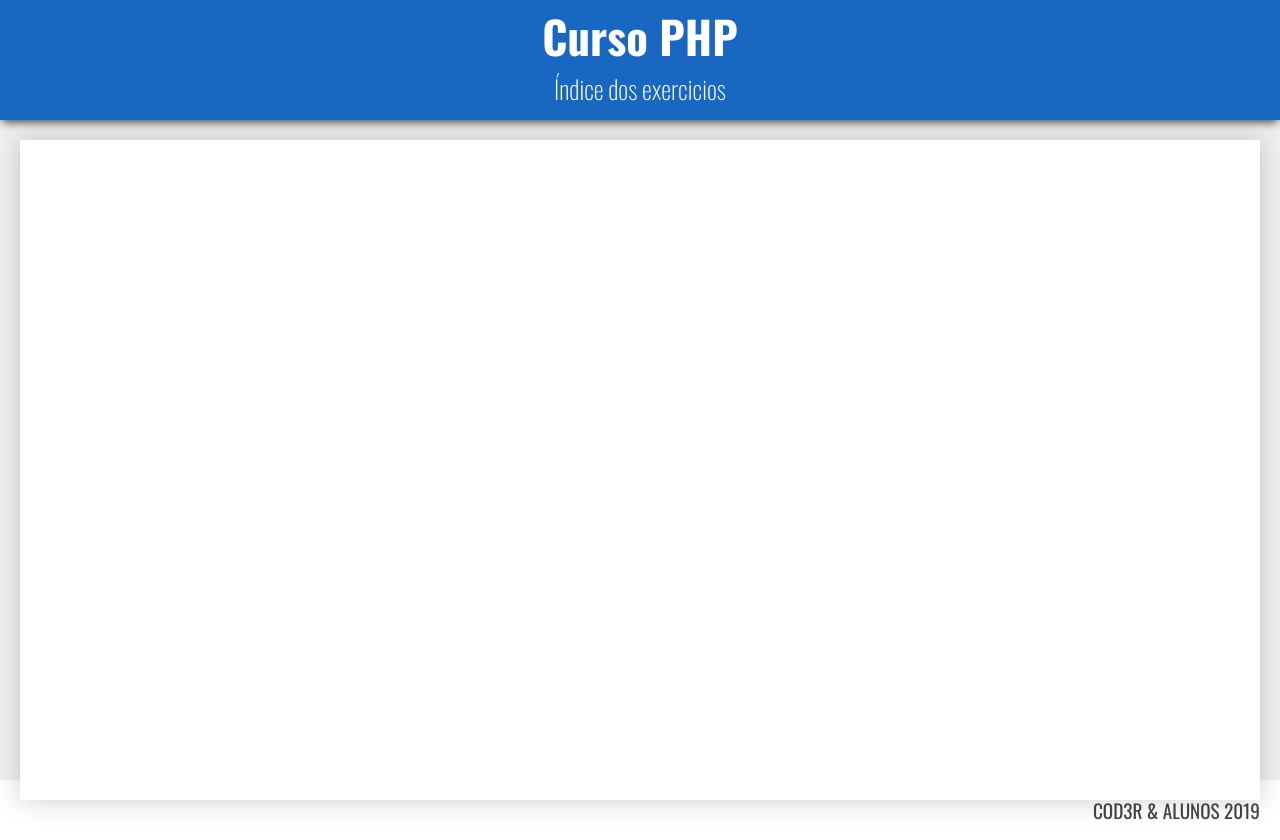
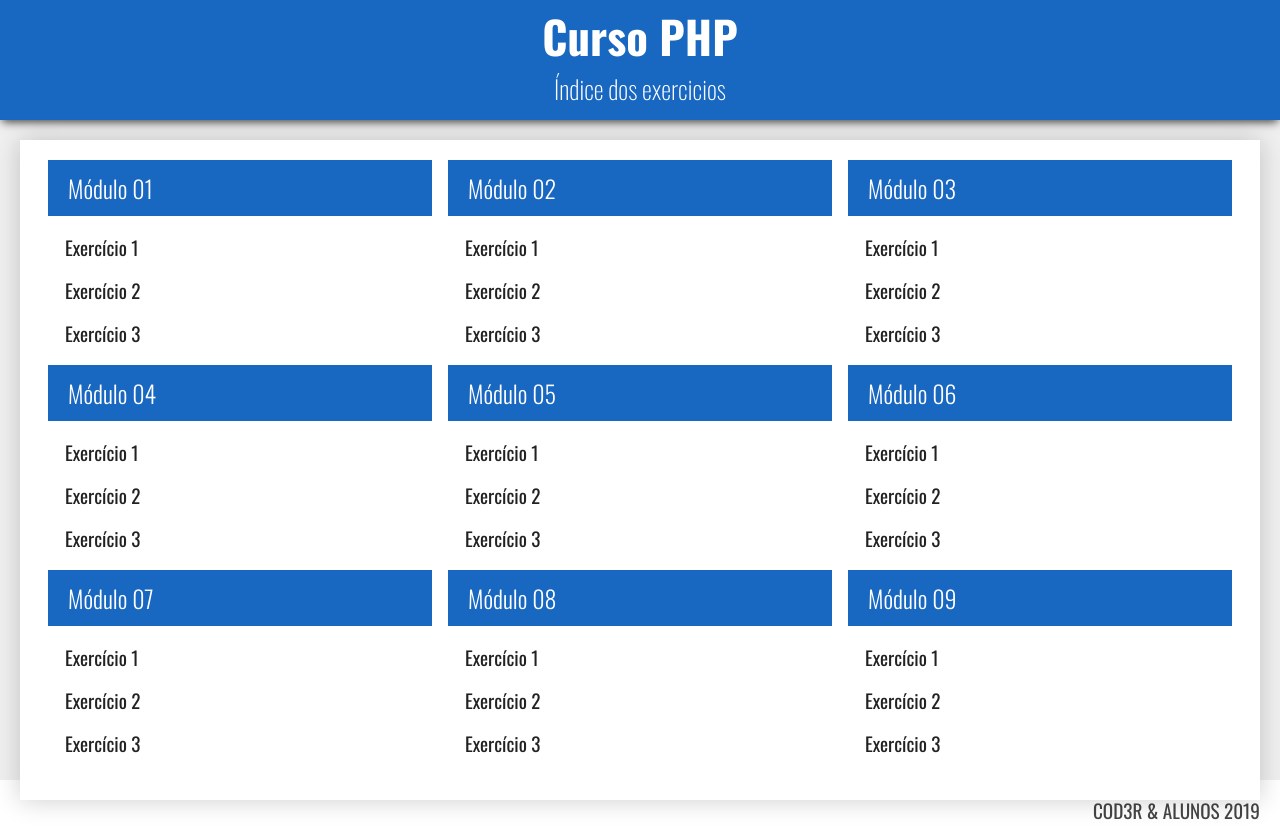
Before and after one commit to wandersoncsouza/cursophp7completo, a plain HTML site: page session2/index.html in a window 1280 px wide. Drawn offline with nearby package versions, Linux system fonts and the light colour scheme.

Commit message:
class_13_menu_css

```diff
--- a/session2/assets/estilo.css
+++ b/session2/assets/estilo.css
@@ -63,3 +63,44 @@ body {
   padding-right: 20px;
   color: #444;
 }
+
+.modulos{
+  display: flex;
+  flex-wrap: wrap;
+  justify-content: space-around;
+}
+
+.modulo{
+  flex-basis: 32%;
+}
+
+.modulo > h3{
+  margin: 0px;
+  color: #fff;
+  font-weight: 300;
+  font-size: 1.5rem;
+  padding: 10px 20px;
+  background-color: #1867c0;
+}
+
+.modulo > ul{
+  margin: 0px;
+  padding: 10px;
+  list-style: none;
+}
+
+.modulo > ul li{
+  padding: 7px;
+  font-size: 1.2rem;
+  cursor: pointer;
+}
+
+.modulo > ul > li > a{
+  display: flex;
+  text-decoration: none;
+  color: #222;
+}
+
+.modulo > ul > li:hover{
+  background-color: #eee;
+}
--- a/session2/index.html
+++ b/session2/index.html
@@ -14,7 +14,80 @@
 
      <main class="principal">
        <div class="conteudo">
-
+          <nav class="modulos">
+            <div class="modulo">
+              <h3>Módulo 01</h3>
+              <ul>
+                <li><a href="">Exercício 1</a></li>
+                <li><a href="">Exercício 2</a></li>
+                <li><a href="">Exercício 3</a></li>
+              </ul>
+            </div>
+            <div class="modulo">
+              <h3>Módulo 02</h3>
+              <ul>
+                <li><a href="">Exercício 1</a></li>
+                <li><a href="">Exercício 2</a></li>
+                <li><a href="">Exercício 3</a></li>
+              </ul>
+            </div>
+            <div class="modulo">
+              <h3>Módulo 03</h3>
+              <ul>
+                <li><a href="">Exercício 1</a></li>
+                <li><a href="">Exercício 2</a></li>
+                <li><a href="">Exercício 3</a></li>
+              </ul>
+            </div>
+            <div class="modulo">
+              <h3>Módulo 04</h3>
+              <ul>
+                <li><a href="">Exercício 1</a></li>
+                <li><a href="">Exercício 2</a></li>
+                <li><a href="">Exercício 3</a></li>
+              </ul>
+            </div>
+            <div class="modulo">
+              <h3>Módulo 05</h3>
+              <ul>
+                <li><a href="">Exercício 1</a></li>
+                <li><a href="">Exercício 2</a></li>
+                <li><a href="">Exercício 3</a></li>
+              </ul>
+            </div>
+            <div class="modulo">
+              <h3>Módulo 06</h3>
+              <ul>
+                <li><a href="">Exercício 1</a></li>
+                <li><a href="">Exercício 2</a></li>
+                <li><a href="">Exercício 3</a></li>
+              </ul>
+            </div>
+            <div class="modulo">
+              <h3>Módulo 07</h3>
+              <ul>
+                <li><a href="">Exercício 1</a></li>
+                <li><a href="">Exercício 2</a></li>
+                <li><a href="">Exercício 3</a></li>
+              </ul>
+            </div>
+            <div class="modulo">
+              <h3>Módulo 08</h3>
+              <ul>
+                <li><a href="">Exercício 1</a></li>
+                <li><a href="">Exercício 2</a></li>
+                <li><a href="">Exercício 3</a></li>
+              </ul>
+            </div>
+            <div class="modulo">
+              <h3>Módulo 09</h3>
+              <ul>
+                <li><a href="">Exercício 1</a></li>
+                <li><a href="">Exercício 2</a></li>
+                <li><a href="">Exercício 3</a></li>
+              </ul>
+            </div>
+          </nav>
        </div>
      </main>
      <footer class="rodape">COD3R & ALUNOS 2019</footer>
```
